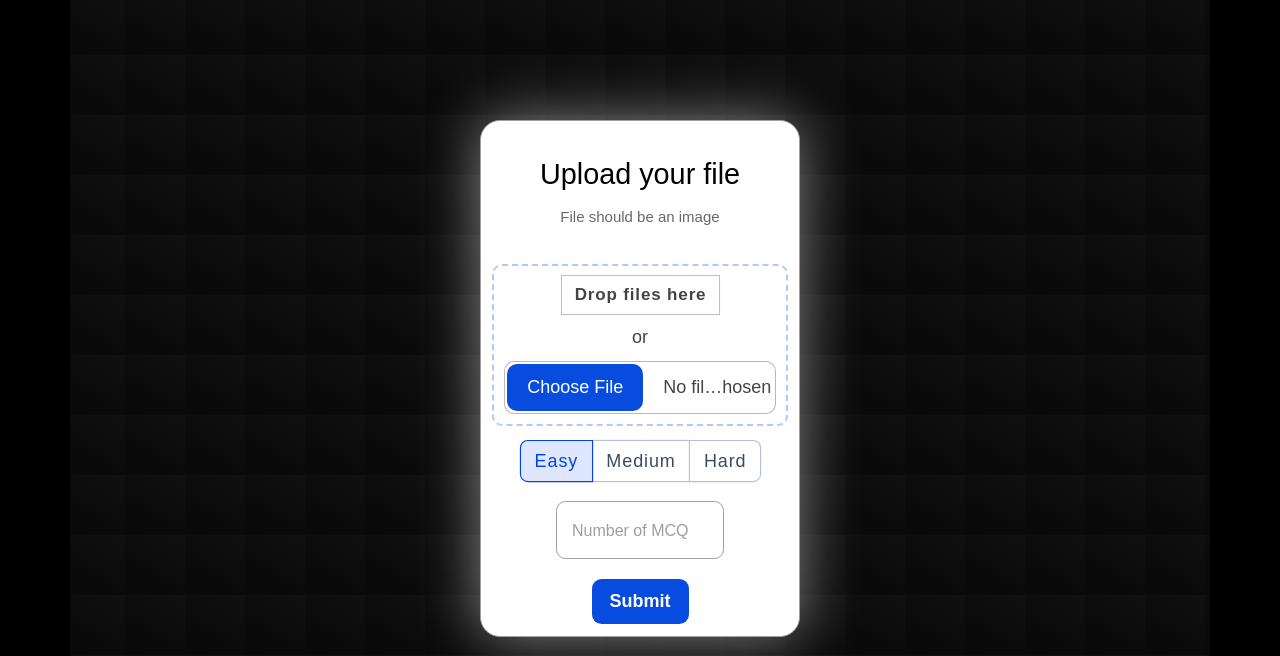
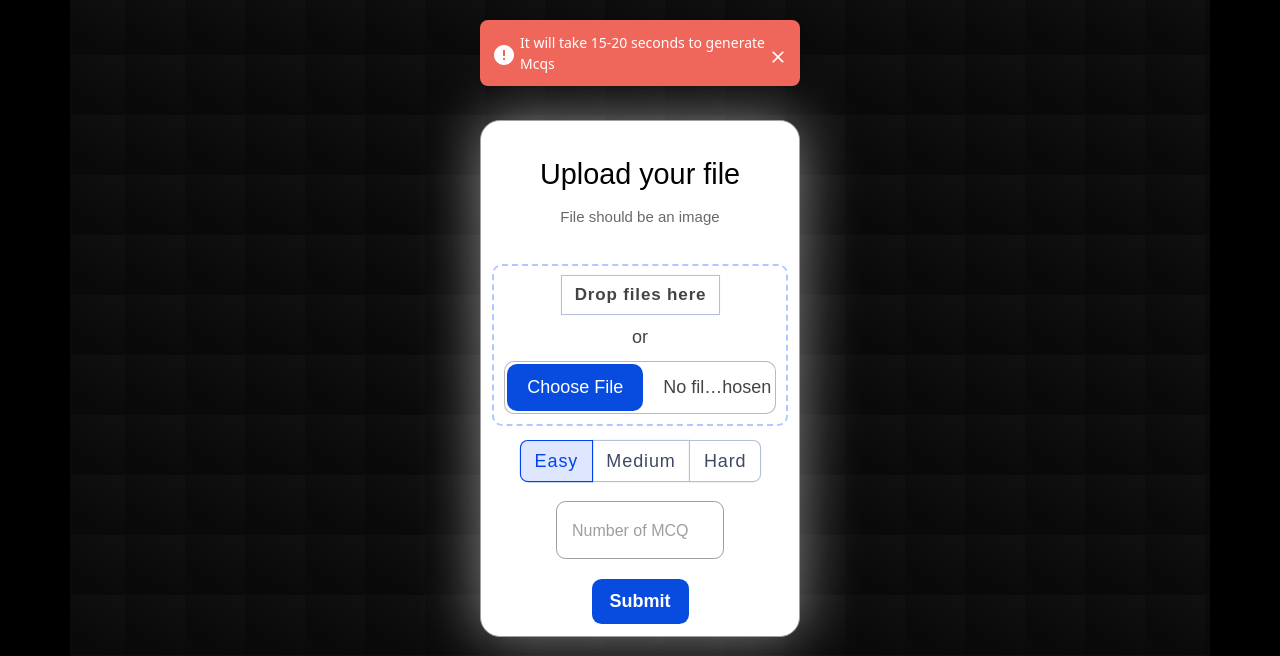
Before and after one commit to princex2712/image_to_mcq, a Django app: page / in a window 1280 px wide. Shown: the top 656 px of the page. Run offline with Django 5.2, Linux system fonts and the light colour scheme; some libraries are stand-ins or nearby versions.

Commit message:
fix some issues

```diff
--- a/app/templates/index.html
+++ b/app/templates/index.html
@@ -352,6 +352,23 @@
             </form>
         </div>
     </div>
+    <div class="error">
+        <div class="error__icon">
+            <svg xmlns="http://www.w3.org/2000/svg" width="24" viewBox="0 0 24 24" height="24" fill="none">
+                <path fill="#393a37"
+                    d="m13 13h-2v-6h2zm0 4h-2v-2h2zm-1-15c-1.3132 0-2.61358.25866-3.82683.7612-1.21326.50255-2.31565 1.23915-3.24424 2.16773-1.87536 1.87537-2.92893 4.41891-2.92893 7.07107 0 2.6522 1.05357 5.1957 2.92893 7.0711.92859.9286 2.03098 1.6651 3.24424 2.1677 1.21325.5025 2.51363.7612 3.82683.7612 2.6522 0 5.1957-1.0536 7.0711-2.9289 1.8753-1.8754 2.9289-4.4189 2.9289-7.0711 0-1.3132-.2587-2.61358-.7612-3.82683-.5026-1.21326-1.2391-2.31565-2.1677-3.24424-.9286-.92858-2.031-1.66518-3.2443-2.16773-1.2132-.50254-2.5136-.7612-3.8268-.7612z">
+                </path>
+            </svg>
+        </div>
+        <div class="error__title">It will take 15-20 seconds to generate Mcqs</div>
+        <div class="error__close" id="errorCloseBtn">
+            <svg xmlns="http://www.w3.org/2000/svg" width="20" viewBox="0 0 20 20" height="20">
+                <path fill="#393a37"
+                    d="m15.8333 5.34166-1.175-1.175-4.6583 4.65834-4.65833-4.65834-1.175 1.175 4.65833 4.65834-4.65833 4.6583 1.175 1.175 4.65833-4.6583 4.6583 4.6583 1.175-1.175-4.6583-4.6583z">
+                </path>
+            </svg>
+        </div>
+    </div>
 
 </body>
 <script src="{% static 'js/bootstrap.js' %}"></script>
```
